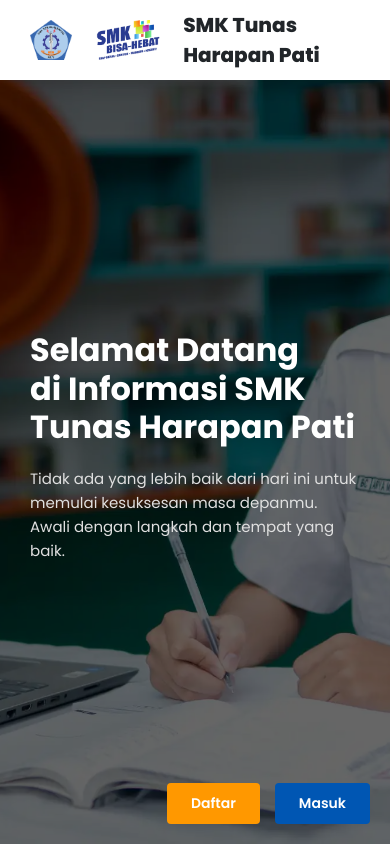
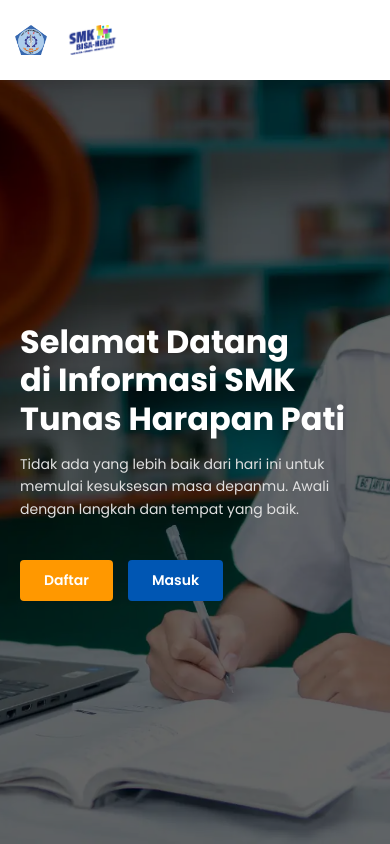
Before and after one commit to Faisal-wb/Project_INFOS_PIC, a Vue app in the folder frondendinfos/: page / in a window 390 px wide. Built offline with nearby package versions, Linux system fonts and the light colour scheme; no server answers.

Commit message:
style: make frontend pages responsive for mobile devices

```diff
--- a/frondendinfos/src/views/BerandaView.vue
+++ b/frondendinfos/src/views/BerandaView.vue
@@ -761,7 +761,71 @@ async function addComment() {
   }
 
   .main-content {
-    padding: 30px 20px;
+    padding: 30px 15px;
+  }
+
+  .navbar-container {
+    padding: 0 15px;
+  }
+
+  .brand-text {
+    display: none;
+  }
+
+  .brand img {
+    height: 30px !important;
+  }
+
+  .nav-action {
+    gap: 15px !important;
+  }
+
+  .profile-label {
+    font-size: 14px;
+  }
+
+  .info-item-wrapper {
+    flex-direction: column !important;
+    gap: 10px !important;
+  }
+
+  .calendar-box {
+    flex-direction: row !important;
+    width: 100%;
+    align-items: center;
+    justify-content: center;
+    border-radius: 6px;
+  }
+
+  .calendar-month {
+    padding: 10px 15px;
+    height: 100%;
+    font-size: 14px;
+    margin: 0;
+  }
+
+  .calendar-date {
+    padding: 10px 15px;
+    font-size: 22px;
+    margin: 0;
+  }
+
+  .calendar-year {
+    padding: 10px 15px;
+    font-size: 14px;
+    margin: 0;
+  }
+
+  .info-card {
+    width: 100%;
+  }
+
+  .page-title {
+    font-size: 24px;
+  }
+
+  .detail-title {
+    font-size: 22px;
   }
 }
 </style>
--- a/frondendinfos/src/views/CekAdministrasiView.vue
+++ b/frondendinfos/src/views/CekAdministrasiView.vue
@@ -301,6 +301,18 @@ async function checkAdministrasi() {
 }
 
 @media (max-width: 600px) {
+  .main-content {
+    padding: 20px 15px 40px;
+  }
+
+  .page-title {
+    font-size: 26px;
+  }
+
+  .form-card {
+    padding: 20px;
+  }
+
   .input-row {
     flex-direction: column;
   }
@@ -309,5 +321,15 @@ async function checkAdministrasi() {
     padding: 14px;
     width: 100%;
   }
+
+  .info-row {
+    flex-direction: column;
+    align-items: flex-start;
+    gap: 5px;
+  }
+
+  .value {
+    text-align: left;
+  }
 }
 </style>
--- a/frondendinfos/src/views/HomeView.vue
+++ b/frondendinfos/src/views/HomeView.vue
@@ -210,9 +210,38 @@ function handleEntry() {
 }
 
 @media (max-width: 768px) {
+  .brand-text {
+    display: none;
+  }
+  .brand img {
+    height: 30px !important;
+  }
+  .navbar-container {
+    padding: 0 15px;
+  }
+  .hero-content {
+    padding: 0 20px;
+  }
+  .hero-title {
+    font-size: 28px;
+    margin-bottom: 15px;
+  }
+  .hero-subtitle {
+    font-size: 14px;
+    margin-bottom: 20px;
+  }
   .bottom-actions {
-    bottom: 20px;
-    right: 20px;
+    position: relative;
+    bottom: auto;
+    right: auto;
+    justify-content: flex-start;
+    padding: 0 20px;
+    margin-top: 20px;
+  }
+  .hero {
+    flex-direction: column;
+    justify-content: center;
+    align-items: flex-start;
   }
 }
 
```
